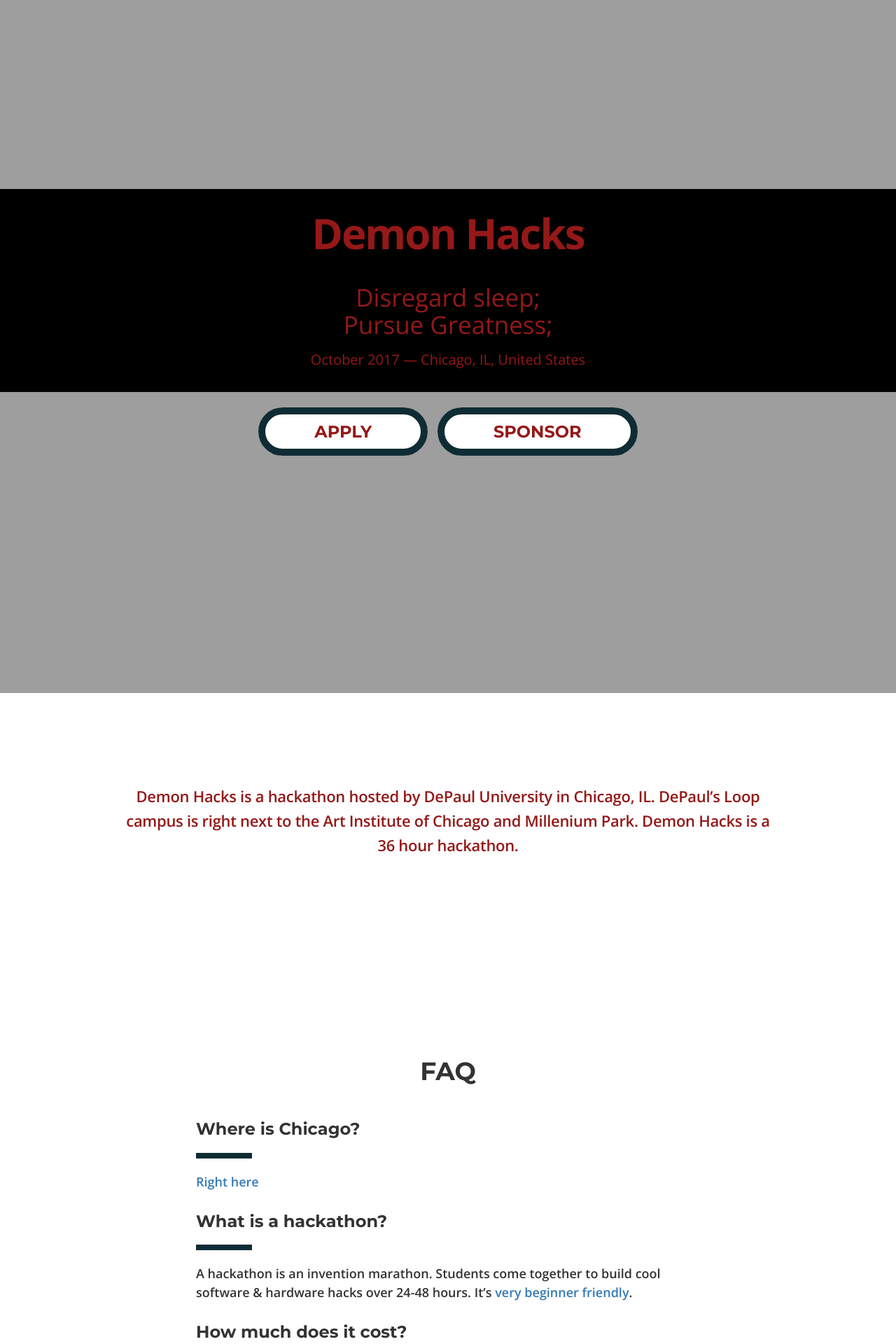
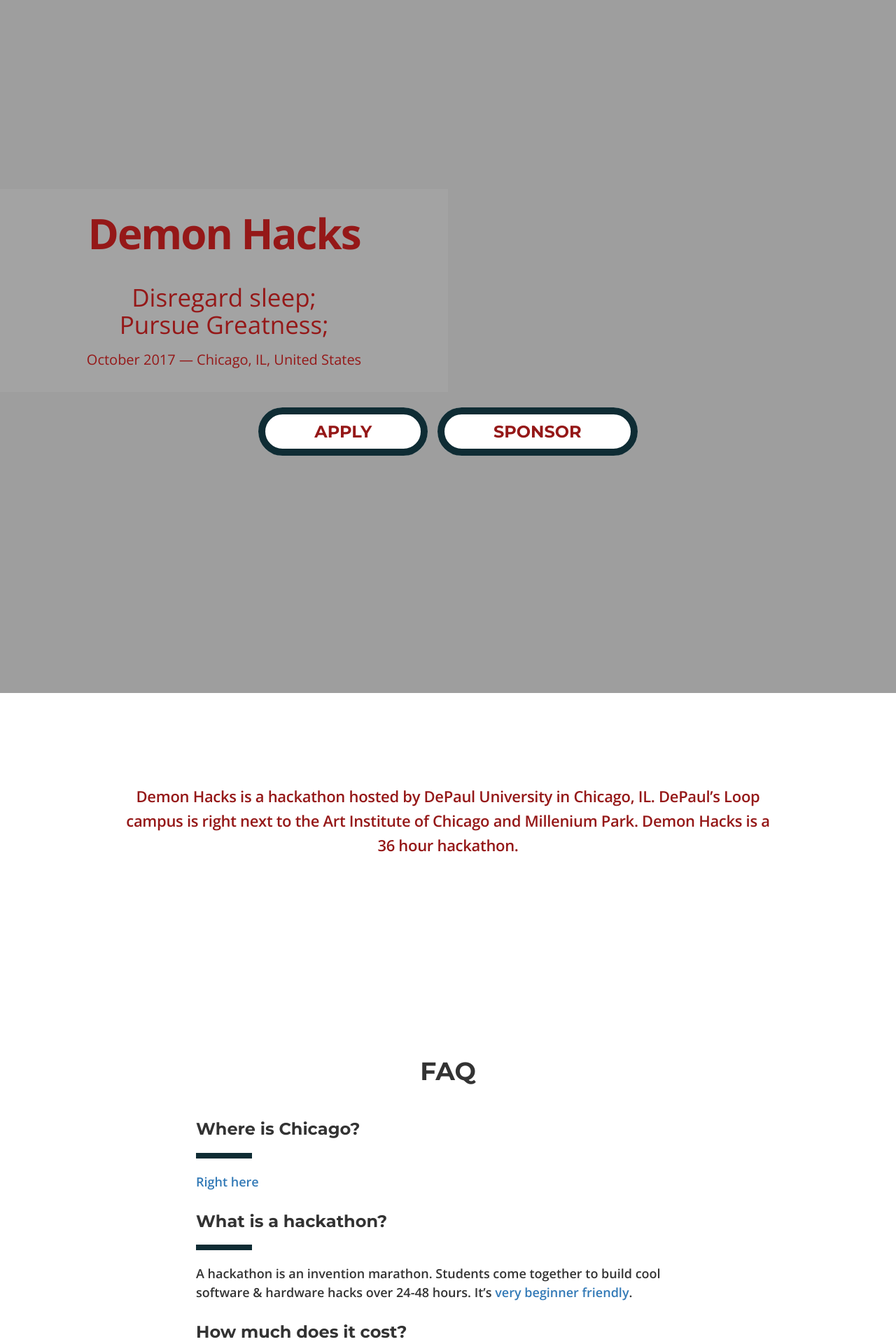
Before and after one commit to aoganezo/demonhacksTemp, a Jekyll site: the page built from index.html, in a window 1280 px wide. Shown: the top 1920 px of the page at 70% size. Built offline with Jekyll 4.4.1, drawn with Linux system fonts in a browser that asks for light colours; nearby versions of some CDN libraries; grey boxes are pictures that could not be loaded.

Commit message:
trying something with top text.

```diff
--- a/_includes/hero.html
+++ b/_includes/hero.html
@@ -1,6 +1,6 @@
 <section class="hero">
   <div class="wrapper text-center" style="background-color:">
-	<div class="topText" style="background-color:black">
+	<div class="topText" style="background: rgba(169,169,169,0.5); width:50%">
 		<h1 rel="title">{{ site.event.name }}</h1>
 		<h2 rel="description">{{ site.event.description }}</h2>
 		<h3 rel="location">{{ site.event.date }} &mdash; {{ site.event.location }}</h3>
```
